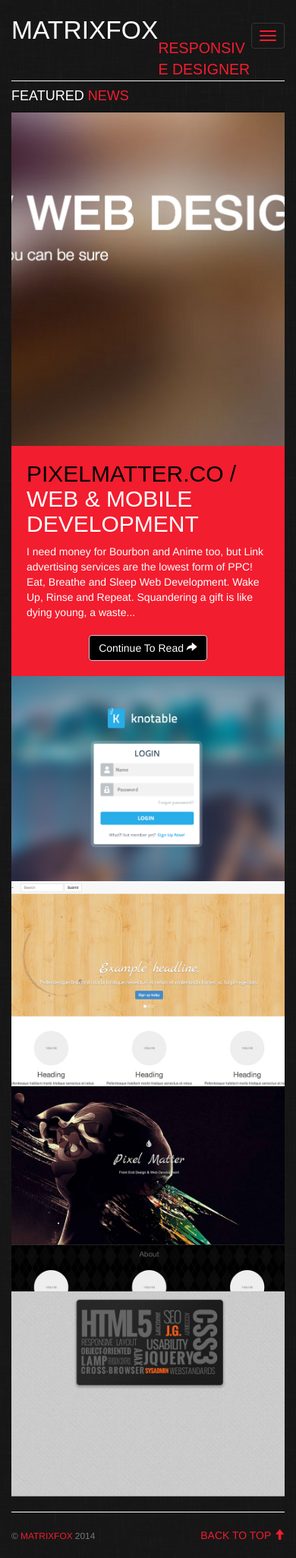
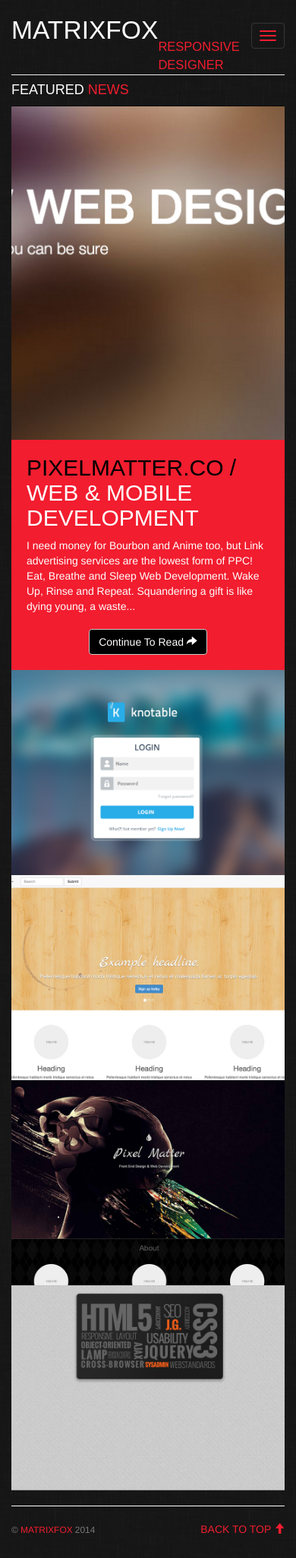
Before and after one commit to matrixfox/matrixfox.github.io, a Jekyll site: the page built from index.html, in a window 390 px wide. Shown: the whole page at 76% size. Built offline with Jekyll 4.4.1, drawn with Linux system fonts in a browser that asks for light colours; nearby versions of some CDN libraries; some web fonts are replaced; Markdown is read by kramdown in place of the engine named in the settings.

Commit message:
Fixing Responsive Span Text, again

```diff
--- a/_src/less/main.less
+++ b/_src/less/main.less
@@ -154,8 +154,7 @@ span {
 .navbar-header {
 
 span {
-  font-size: 1.4em;
-  //font-size: 1.18em;
+  font-size: 1.18em;
 }
 }
 
--- a/stylesheets/stylesheet.css
+++ b/stylesheets/stylesheet.css
@@ -183,7 +183,7 @@ a:hover {
 }
 @media screen and (max-width: 435px) {
   .navbar-header span {
-    font-size: 1.4em;
+    font-size: 1.18em;
   }
 }
 @media screen and (min-width: 768px) {
```
